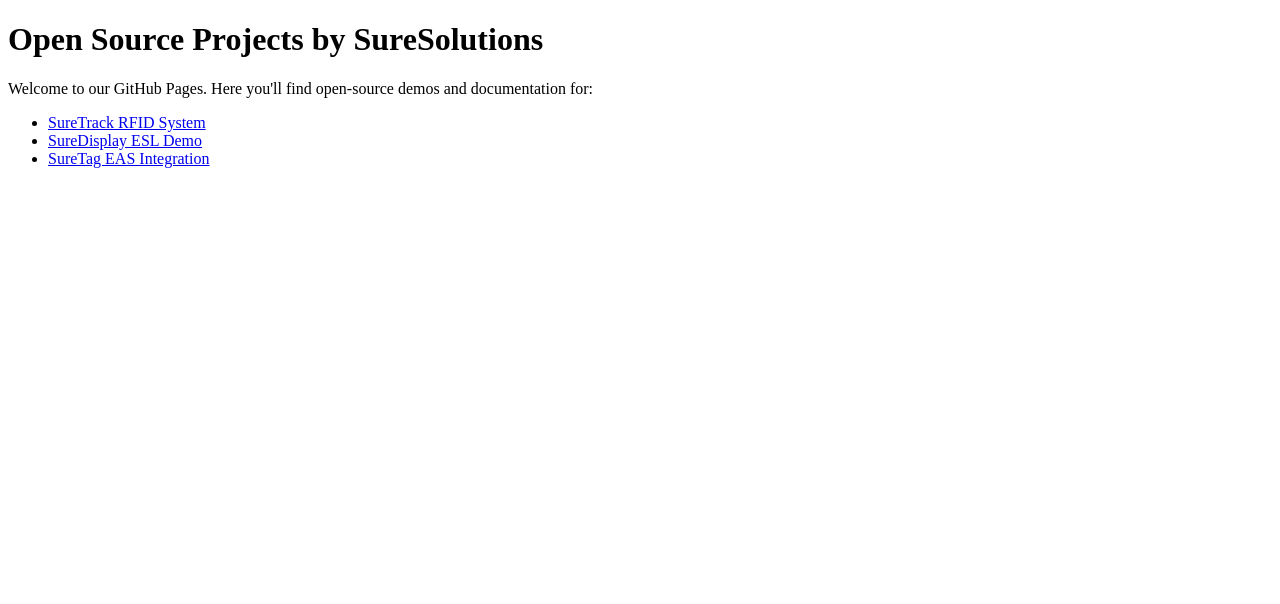
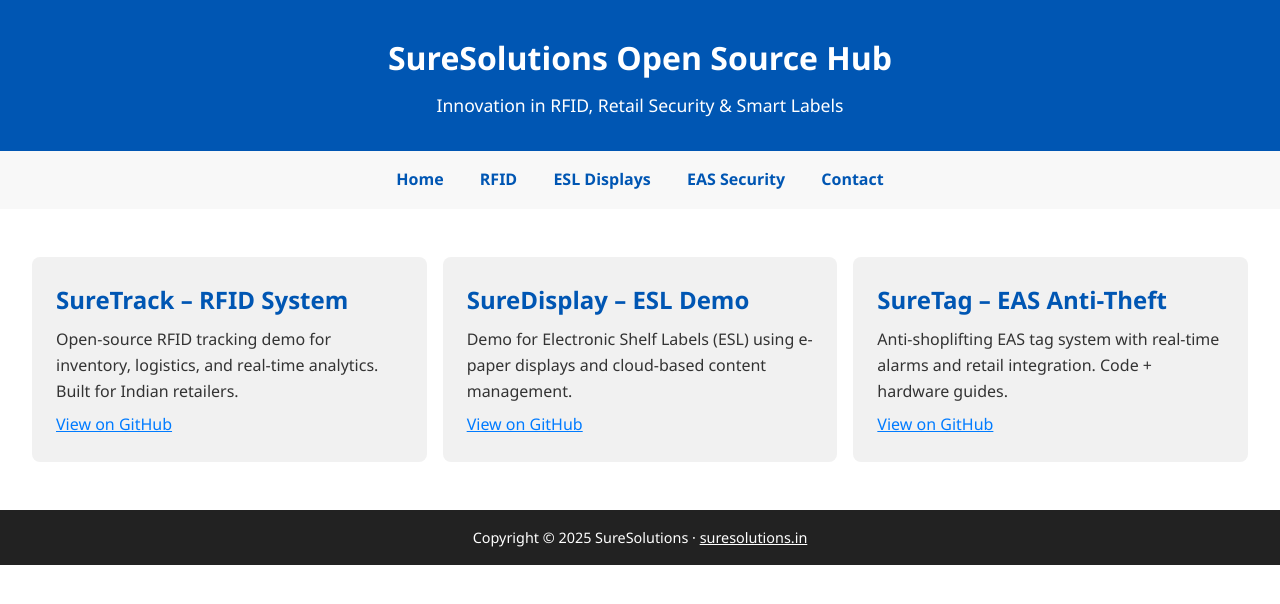
Before and after one commit to Sure-Solutions/suresolutions.github.io, a plain HTML site: page index.html in a window 1280 px wide. Drawn offline with Linux system fonts and the light colour scheme.

Commit message:
Update index.html

```diff
--- a/index.html
+++ b/index.html
@@ -1,20 +1,69 @@
 <!DOCTYPE html>
 <html lang="en">
 <head>
-  <meta charset="UTF-8">
-  <meta name="viewport" content="width=device-width, initial-scale=1">
-  <title>Open Source RFID & Retail Tech by SureSolutions</title>
-  <meta name="description" content="Explore our RFID software, ESL displays, and EAS system code repositories.">
-  <meta name="robots" content="index, follow">
-  <link rel="canonical" href="https://opensource.suresolutions.in/">
+  <meta charset="UTF-8" />
+  <meta name="viewport" content="width=device-width, initial-scale=1.0" />
+  <title>SureSolutions | Open Source RFID, ESL & Retail Tech</title>
+  <meta name="description" content=" Explore open-source RFID systems, electronic shelf labels, and EAS tech by SureSolutions.">
+  <meta name="robots" content="index, follow" />
+  <link rel="canonical" href="https://opensource.suresolutions.in/" />
+  <style>
+    * {margin: 0; padding: 0; box-sizing: border-box;}
+    body {font-family: 'Segoe UI', sans-serif; background: #fff; color: #333; line-height: 1.6;}
+    header {background: #0056b3; color: white; padding: 2rem 1rem; text-align: center;}
+    header h1 {font-size: 2rem;}
+    header p {margin-top: 0.5rem; font-size: 1.1rem;}
+    nav {background: #f8f8f8; padding: 1rem; text-align: center;}
+    nav a {margin: 0 1rem; color: #0056b3; text-decoration: none; font-weight: bold;}
+    .container {padding: 2rem;}
+    .card {background: #f1f1f1; padding: 1.5rem; margin: 1rem 0; border-radius: 8px;}
+    .card h2 {margin-bottom: 0.5rem; color: #0056b3;}
+    .card a {display: inline-block; margin-top: 0.5rem; color: #007BFF;}
+    footer {background: #222; color: #fff; text-align: center; padding: 1rem; font-size: 0.9rem;}
+    @media (min-width: 768px) {
+      .grid {display: flex; gap: 1rem;}
+      .card {flex: 1;}
+    }
+  </style>
 </head>
 <body>
-  <h1>Open Source Projects by SureSolutions</h1>
-  <p>Welcome to our GitHub Pages. Here you'll find open-source demos and documentation for:</p>
-  <ul>
-    <li><a href="https://github.com/suresolutions/suretrack">SureTrack RFID System</a></li>
-    <li><a href="https://github.com/suresolutions/suredisplay">SureDisplay ESL Demo</a></li>
-    <li><a href="https://github.com/suresolutions/suretag">SureTag EAS Integration</a></li>
-  </ul>
+
+  <header>
+    <h1>SureSolutions Open Source Hub</h1>
+    <p>Innovation in RFID, Retail Security & Smart Labels</p>
+  </header>
+
+  <nav>
+    <a href="https://suresolutions.in">Home</a>
+    <a href="#rfid">RFID</a>
+    <a href="#esl">ESL Displays</a>
+    <a href="#eas">EAS Security</a>
+    <a href="#contact">Contact</a>
+  </nav>
+
+  <div class="container">
+    <section class="grid">
+      <div class="card" id="rfid">
+        <h2>SureTrack – RFID System</h2>
+        <p>Open-source RFID tracking demo for inventory, logistics, and real-time analytics. Built for Indian retailers.</p>
+        <a href="https://github.com/suresolutions/suretrack" target="_blank">View on GitHub</a>
+      </div>
+      <div class="card" id="esl">
+        <h2>SureDisplay – ESL Demo</h2>
+        <p>Demo for Electronic Shelf Labels (ESL) using e-paper displays and cloud-based content management.</p>
+        <a href="https://github.com/suresolutions/suredisplay" target="_blank">View on GitHub</a>
+      </div>
+      <div class="card" id="eas">
+        <h2>SureTag – EAS Anti-Theft</h2>
+        <p>Anti-shoplifting EAS tag system with real-time alarms and retail integration. Code + hardware guides.</p>
+        <a href="https://github.com/suresolutions/suretag" target="_blank">View on GitHub</a>
+      </div>
+    </section>
+  </div>
+
+  <footer id="contact">
+    <p>Copyright © 2025 SureSolutions · <a href="https://suresolutions.in" style="color:#fff;">suresolutions.in</a></p>
+  </footer>
+
 </body>
 </html>
```
